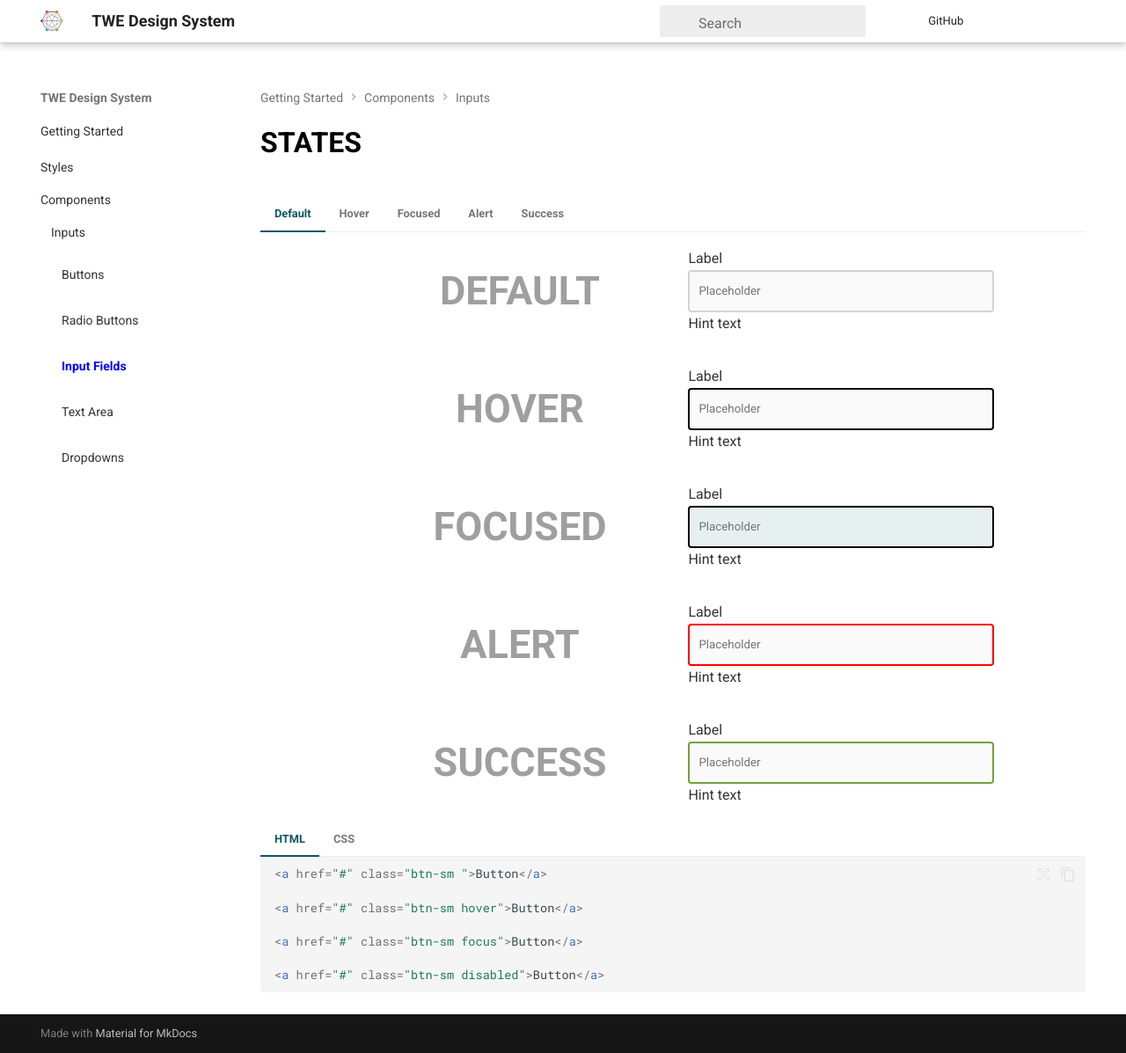
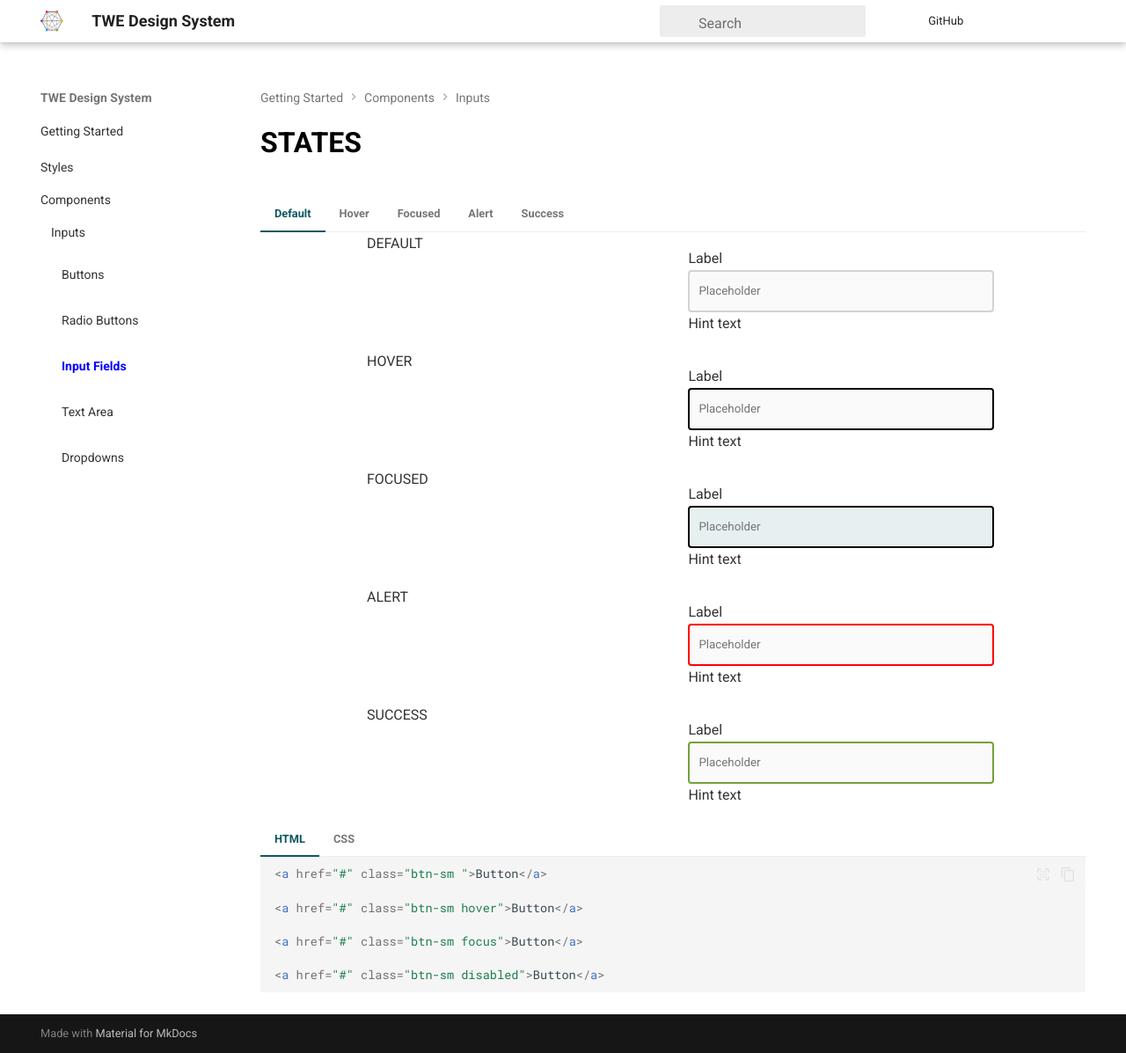
Before and after one commit to hackforla/internship-website-design-system, an MkDocs documentation site: the page built from docs/input-fields.md, in a window 1280 px wide and 1197 px high. Shown: the whole window at 88% size. Built offline with MkDocs 1.6.1 and Material for MkDocs 9.7.7, drawn with Linux system fonts in a browser that asks for light colours; comment, search, counter and statistics services are not loaded.

Commit message:
removed class that caused G145 accessibility error (contrast ratio background/text)

```diff
--- a/docs/input-fields.md
+++ b/docs/input-fields.md
@@ -6,7 +6,7 @@ hide:
 === "Default"
     <div class="input-main">
         <div class="grid-1-5">
-            <div class="input-vari">DEFAULT</div>
+            <div>DEFAULT</div>
             <div>
                 <div class = "input-field-container">
                     <label for ="label">Label</label>
@@ -14,7 +14,7 @@ hide:
                     <p>Hint text</p>
                 </div>
             </div>
-            <div class="input-vari">HOVER</div>
+            <div>HOVER</div>
             <div>
                 <div class = "input-field-container">
                     <label for ="label">Label</label>
@@ -22,7 +22,7 @@ hide:
                     <p>Hint text</p>
                 </div>
             </div>
-            <div class="input-vari">FOCUSED</div>
+            <div>FOCUSED</div>
             <div>
                 <div class = "input-field-container">
                     <label for ="label">Label</label>
@@ -30,7 +30,7 @@ hide:
                     <p>Hint text</p>
                 </div>
             </div>
-            <div class="input-vari">ALERT</div>
+            <div>ALERT</div>
             <div>
                 <div class = "input-field-container">
                     <label for ="label">Label</label>
@@ -38,7 +38,7 @@ hide:
                     <p>Hint text</p>
                 </div>
             </div>
-            <div class="input-vari">SUCCESS</div>
+            <div>SUCCESS</div>
             <div>
                 <div class = "input-field-container">
                     <label for ="label">Label</label>
```
Also changed, not shown: 1 other file.
